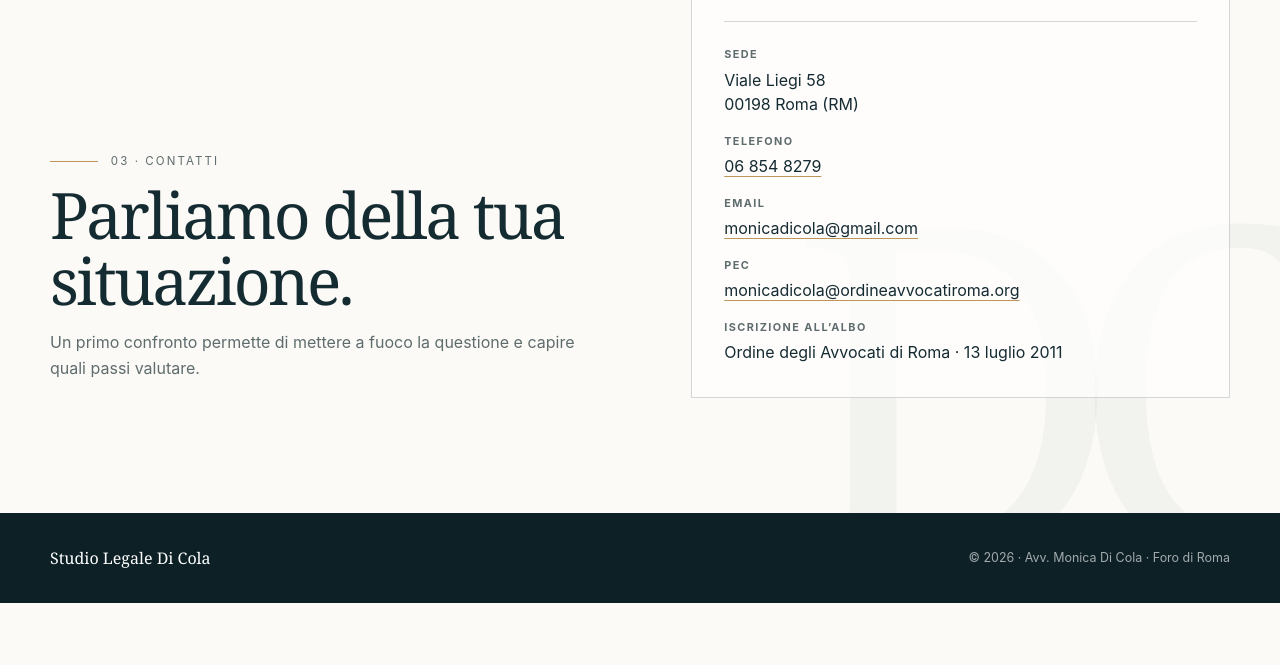
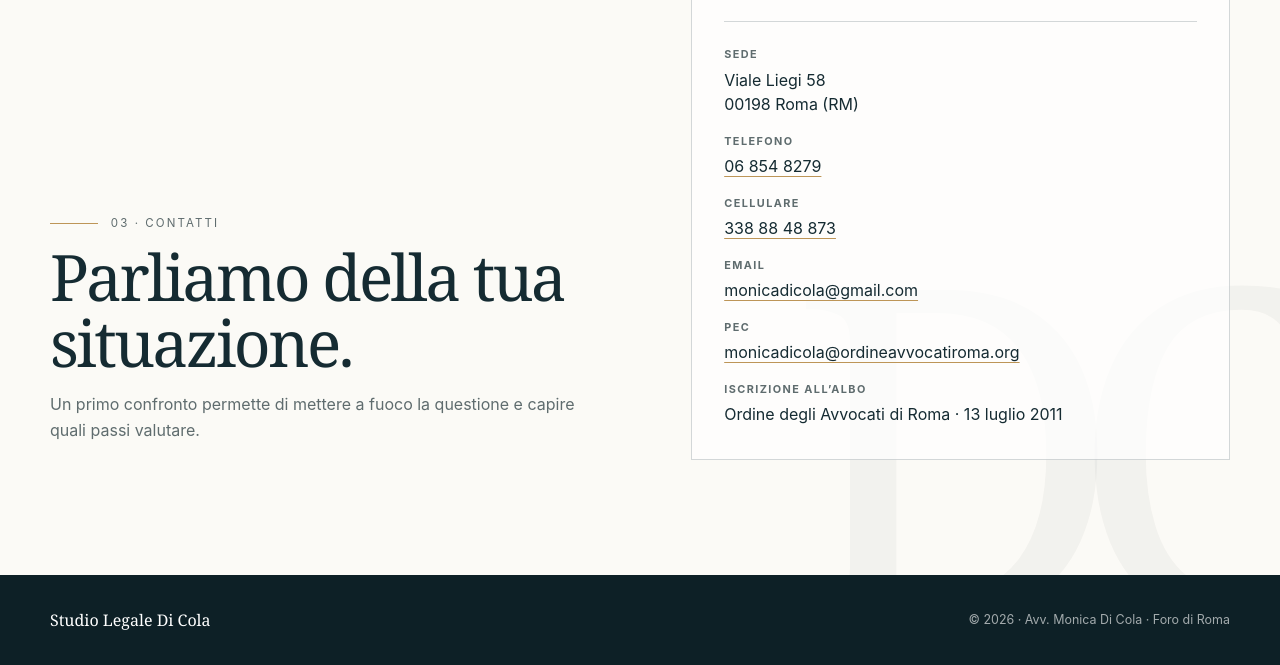
Before and after one commit to maurodicola/StudioDiCola.it, a plain HTML site: page index.html in a window 1280 px wide. Shown: the part 2890-3555 px from the top of the page. Before the commit the page ends 3493 px from the top, so only its background shows below. Drawn offline with Linux system fonts and the light colour scheme.

Commit message:
Add cellular contact information to index.html

```diff
--- a/index.html
+++ b/index.html
@@ -556,6 +556,10 @@
               <dd><a href="tel:+39068548279">06 854 8279</a></dd>
             </div>
             <div>
+              <dt>Cellulare</dt>
+              <dd><a href="tel:+393388848873">338 88 48 873</a></dd>
+            </div>
+            <div>
               <dt>Email</dt>
               <dd><a href="mailto:monicadicola@gmail.com">monicadicola@gmail.com</a></dd>
             </div>
```
